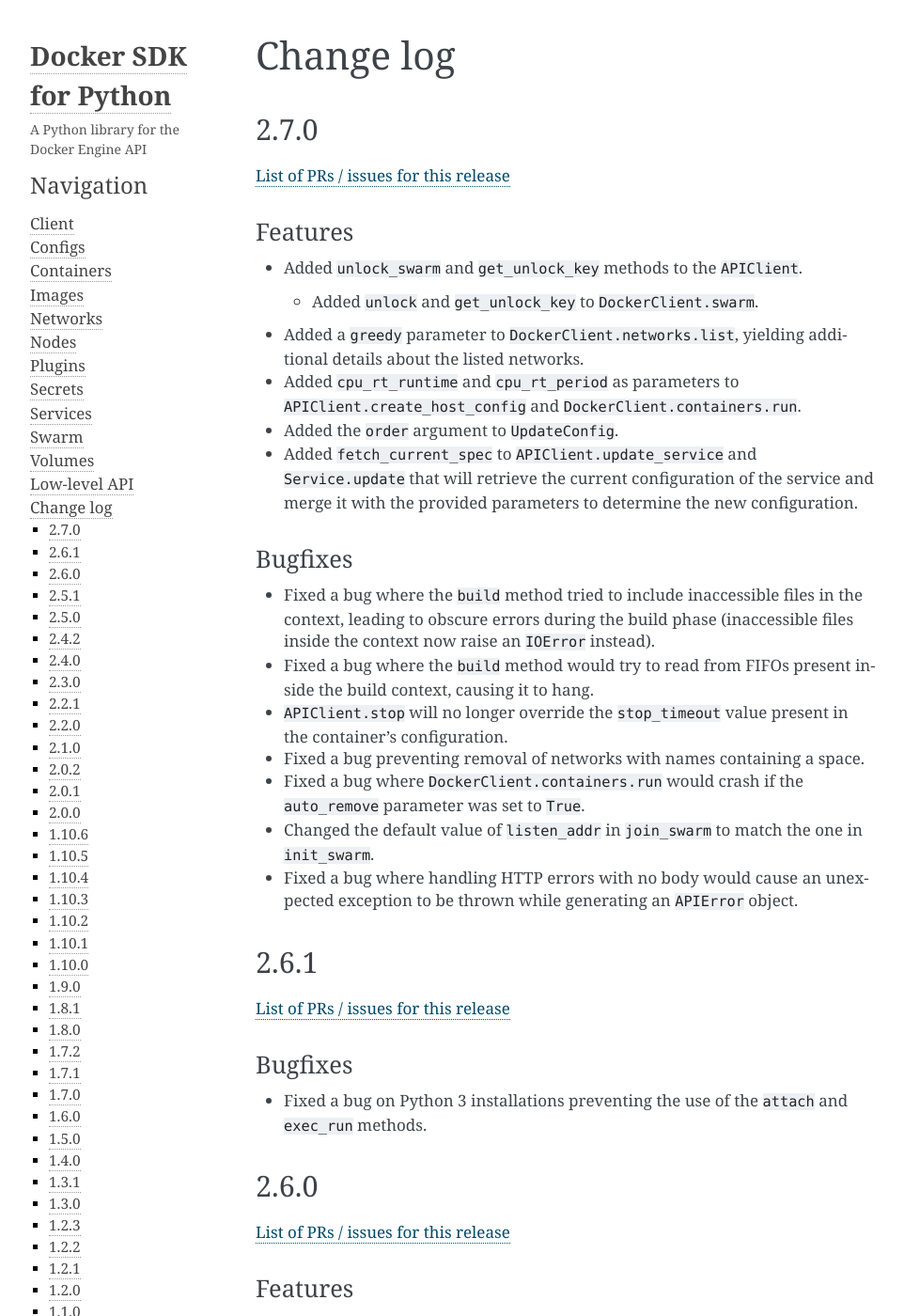
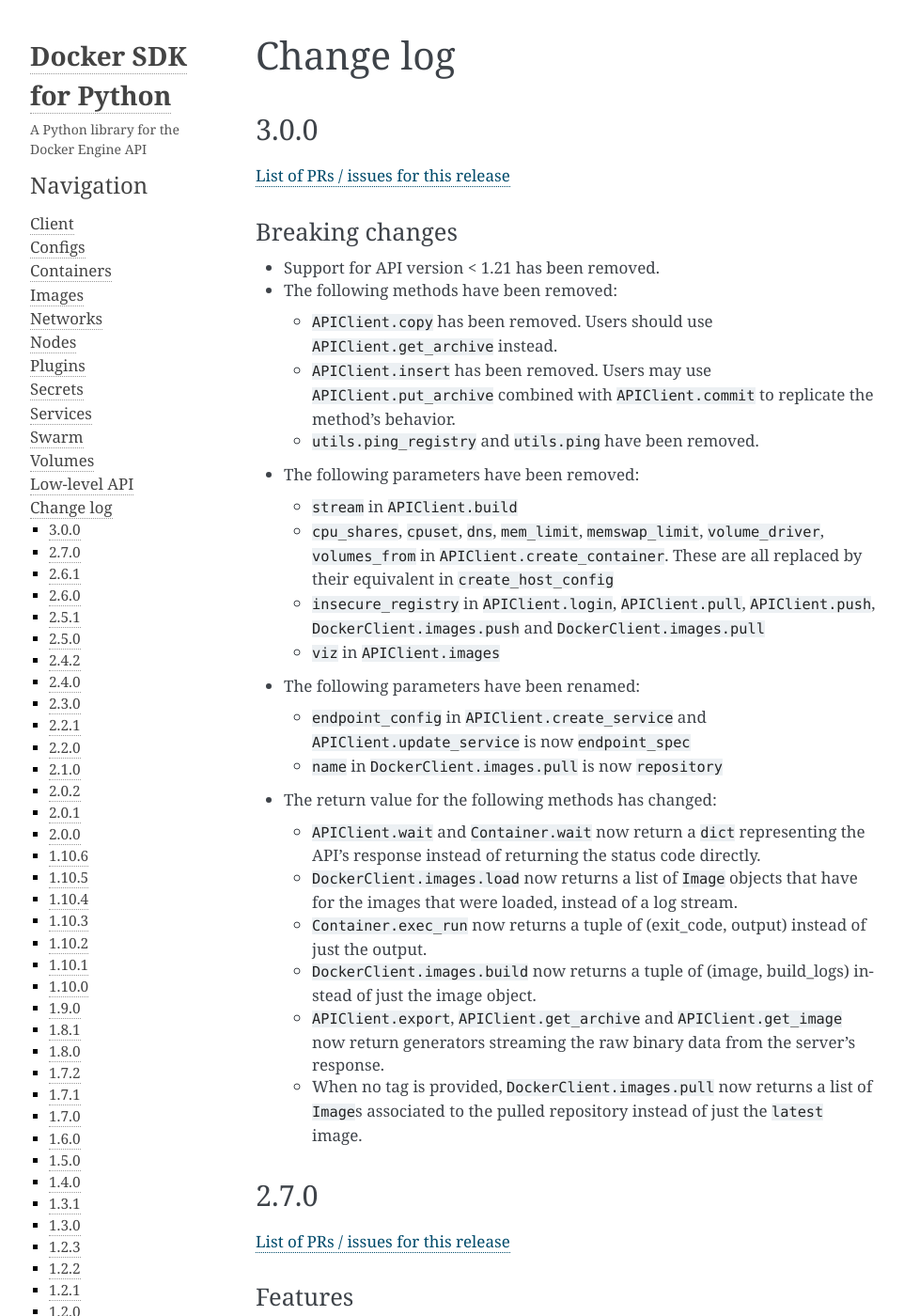
Before and after one commit to docker/docker-py, a Sphinx documentation site: the page built from docs/change-log.md, in a window 1280 px wide and 1400 px high. Shown: the whole window at 94% size, without its empty margins (148-1110 px from the left). Built offline with Sphinx 7.4.7, drawn with Linux system fonts in a browser that asks for light colours; pages that are not in the unit, such as notebooks, are missing from menus.

Commit message:
Update wait to always return a dict
Signed-off-by: Joffrey F <joffrey@docker.com>

```diff
--- a/docker/version.py
+++ b/docker/version.py
@@ -1,2 +1,2 @@
-version = "2.8.0-dev"
+version = "3.0.0"
 version_info = tuple([int(d) for d in version.split("-")[0].split(".")])
--- a/docs/change-log.md
+++ b/docs/change-log.md
@@ -1,5 +1,46 @@
 Change log
 ==========
+
+3.0.0
+-----
+
+[List of PRs / issues for this release](https://github.com/docker/docker-py/milestone/39?closed=1)
+
+### Breaking changes
+
+* Support for API version < 1.21 has been removed.
+* The following methods have been removed:
+  * `APIClient.copy` has been removed. Users should use `APIClient.get_archive`
+    instead.
+  * `APIClient.insert` has been removed. Users may use `APIClient.put_archive`
+    combined with `APIClient.commit` to replicate the method's behavior.
+  * `utils.ping_registry` and `utils.ping` have been removed.
+* The following parameters have been removed:
+  * `stream` in `APIClient.build`
+  * `cpu_shares`, `cpuset`, `dns`, `mem_limit`, `memswap_limit`,
+    `volume_driver`, `volumes_from` in `APIClient.create_container`. These are
+    all replaced by their equivalent in `create_host_config`
+  * `insecure_registry` in `APIClient.login`, `APIClient.pull`,
+    `APIClient.push`, `DockerClient.images.push` and `DockerClient.images.pull`
+  * `viz` in `APIClient.images`
+* The following parameters have been renamed:
+  * `endpoint_config` in `APIClient.create_service` and
+    `APIClient.update_service` is now `endpoint_spec`
+  * `name` in `DockerClient.images.pull` is now `repository`
+* The return value for the following methods has changed:
+  * `APIClient.wait` and `Container.wait` now return a ``dict`` representing
+    the API's response instead of returning the status code directly.
+  * `DockerClient.images.load` now returns a list of `Image` objects that have
+    for the images that were loaded, instead of a log stream.
+  * `Container.exec_run` now returns a tuple of (exit_code, output) instead of
+    just the output.
+  * `DockerClient.images.build` now returns a tuple of (image, build_logs)
+    instead of just the image object.
+  * `APIClient.export`, `APIClient.get_archive` and `APIClient.get_image` now
+    return generators streaming the raw binary data from the server's response.
+  * When no tag is provided, `DockerClient.images.pull` now returns a list of
+    `Image`s associated to the pulled repository instead of just the `latest`
+    image.
 
 2.7.0
 -----
```
Also changed, not shown: 7 other files.
